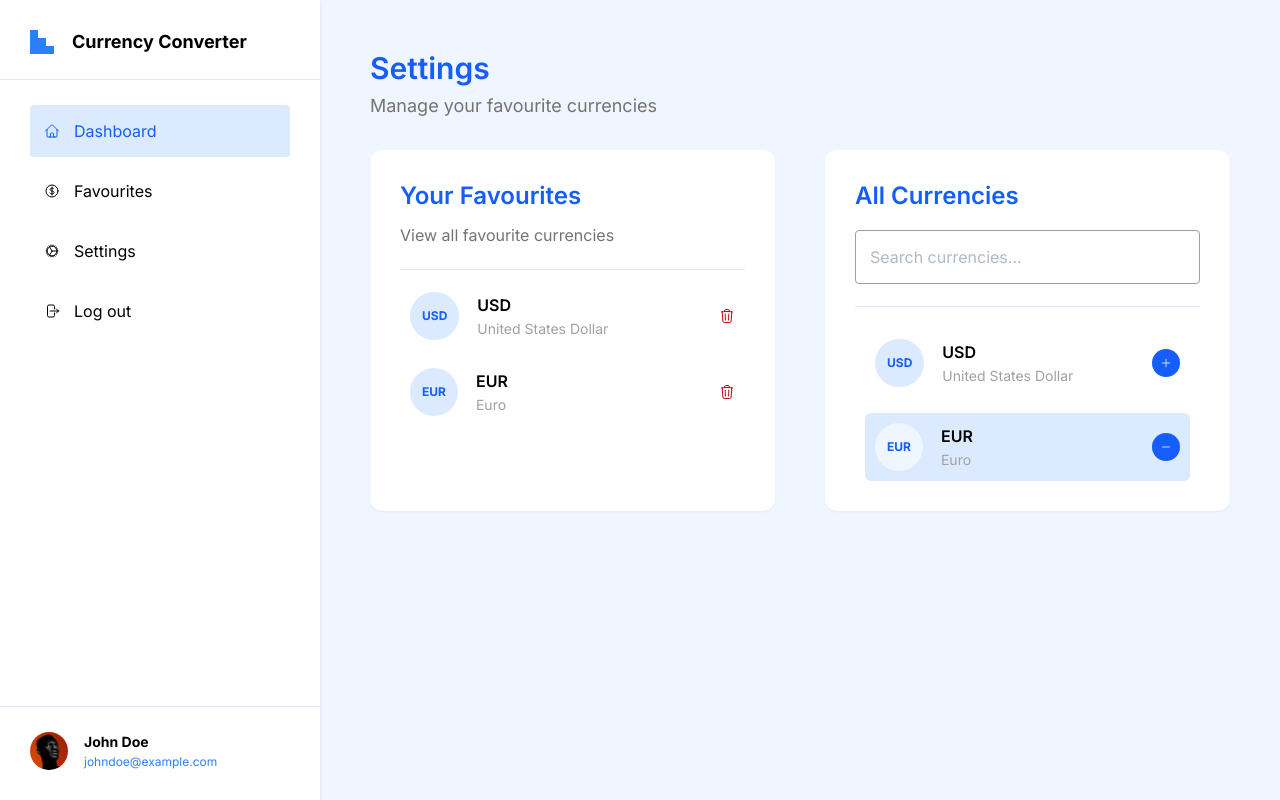
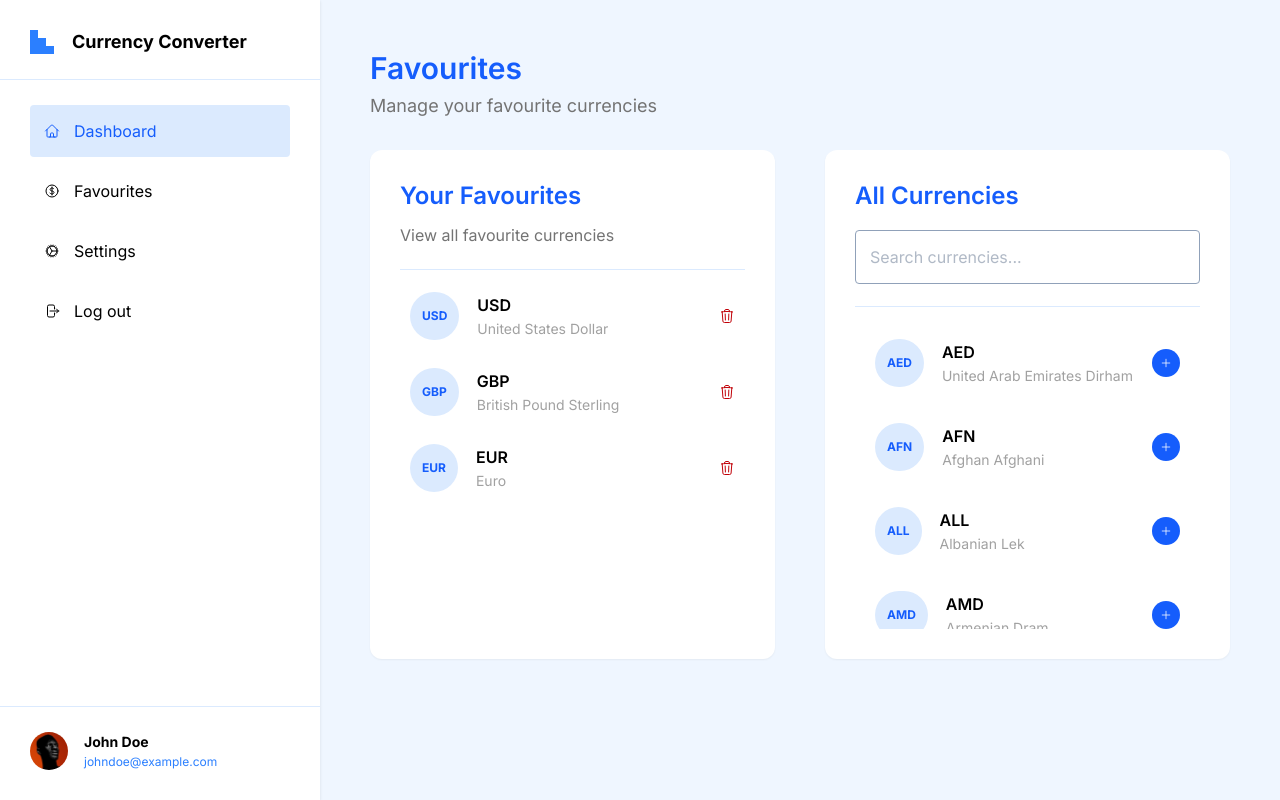
Before and after one commit to donsimon505/currency-converter, a React (Vite) app in the folder capstone/: page /favourites in a window 1280 px wide. Built offline with nearby package versions, Linux system fonts and the light colour scheme; no server answers.

Commit message:
Implementation of Favourites Feature

```diff
--- a/capstone/src/components/AllCurrenciesCard.jsx
+++ b/capstone/src/components/AllCurrenciesCard.jsx
@@ -1,5 +1,24 @@
 import { PlusIcon, MinusIcon } from "@heroicons/react/24/outline";
+import useCurrencyFavouriteStore from "../stores/useCurrencyFavouriteStore";
+import { getCurrencyData } from "../helpers/currencyHelper";
 function AllCurrenciesCard() {
+  const {
+    allCurrencies,
+    favouriteCurrencies,
+    addFavourite,
+    removeFavourite,
+    searchTerm,
+    setSearchTerm,
+  } = useCurrencyFavouriteStore();
+
+  const filteredCurrencies = allCurrencies.filter((currencyCode) => {
+    const data = getCurrencyData(currencyCode);
+    return (
+      currencyCode.toLowerCase().includes(searchTerm.toLowerCase()) ||
+      data.name.toLowerCase().includes(searchTerm.toLowerCase())
+    );
+  });
+
   return (
     <>
       <div className="settings-card flex flex-col w-full p-[20px] md:p-[30px] gap-[22px] bg-white rounded-xl shadow-xs">
@@ -9,45 +28,53 @@ function AllCurrenciesCard() {
           </h1>
           <input
             type="text"
-            id="fullname"
             placeholder="Search currencies..."
+            value={searchTerm}
+            onChange={(e) => setSearchTerm(e.target.value)}
             className="w-full p-[14px] border text-slate-500 border-slate-400 focus:border-black rounded focus:shadow-sm text-sm md:text-base"
           />
         </div>
         <hr className="text-blue-100" />
-        <div className="currency-list flex flex-col gap-[16px] px-[10px]">
-          <div className="currency flex flex-row w-full justify-between items-center">
+        <div className="currency-list flex flex-col gap-[16px] px-[10px] h-[300px] overflow-y-auto">
+          {filteredCurrencies.map((currencyCode) => {
+            const isFavourite = favouriteCurrencies.includes(currencyCode);
+            const data = getCurrencyData(currencyCode);
+
+            return (
+              <div
+                key={currencyCode}
+                className={`${
+                  isFavourite ? "currency-selected" : "currency"
+                } flex flex-row w-full justify-between items-center`}
+              >
                 <div className="flex flex-row items-center gap-[18px]">
-              <div className="avatar flex flex-col text-center items-center rounded-full px-3 py-4">
-                <h4 className="text-xs font-bold text-blue-600 self-center">
-                  USD
+                  <div className="avatar flex flex-col text-center items-center rounded-full px-3 py-4 bg-blue-100">
+                    <h4 className="text-xs font-bold text-blue-600">
+                      {currencyCode}
                     </h4>
                   </div>
                   <div className="flex flex-col gap-[2px]">
-                <h3 className="text-base font-semibold">USD</h3>
-                <p className="text-sm text-neutral-400">United States Dollar</p>
+                    <h3 className="text-base font-semibold">{currencyCode}</h3>
+                    <p className="text-sm text-neutral-400">{data.name}</p>
                   </div>
                 </div>
-            <div className="bg-blue-600 p-2 rounded-full">
+                <div
+                  className="p-2 rounded-full bg-blue-600 cursor-pointer"
+                  onClick={() =>
+                    isFavourite
+                      ? removeFavourite(currencyCode)
+                      : addFavourite(currencyCode)
+                  }
+                >
+                  {isFavourite ? (
+                    <MinusIcon className="size-3 text-white" />
+                  ) : (
                     <PlusIcon className="size-3 text-white" />
+                  )}
                 </div>
               </div>
-          <div className="currency-selected flex flex-row w-full justify-between items-center">
-            <div className="flex flex-row items-center gap-[18px]">
-              <div className="avatar flex flex-col text-center items-center rounded-full px-3 py-4">
-                <h4 className="text-xs font-bold text-blue-600 self-center">
-                  EUR
-                </h4>
-              </div>
-              <div className="flex flex-col gap-[2px]">
-                <h3 className="text-base font-semibold">EUR</h3>
-                <p className="text-sm text-neutral-400">Euro</p>
-              </div>
-            </div>
-            <div className="bg-blue-600 p-2 rounded-full">
-              <MinusIcon className="size-3 text-white" />
-            </div>
-          </div>
+            );
+          })}
         </div>
       </div>
     </>
--- a/capstone/src/components/Converter.jsx
+++ b/capstone/src/components/Converter.jsx
@@ -128,8 +128,9 @@ function Converter() {
             </h3>
             <div className="flex flex-col gap-[10px]">
               <div className="flex flex-col gap-[7px]">
-                <h1 className="text-blue-600 font-semibold text-4xl md:text-5xl tracking-wide">
-                  {getCurrencyData(toCurrency).symbol} {result}
+                <h1 className="text-blue-600 font-semibold text-4xl md:text-5xl tracking-wider">
+                  {getCurrencyData(toCurrency).symbol}
+                  {result.toLocaleString("en-GB")}
                 </h1>
                 <p className="text-neutral-500 text-md">
                   1 {fromCurrency} = {rate?.toFixed(4)} {toCurrency}
--- a/capstone/src/components/FavouriteCurrenciesCard.jsx
+++ b/capstone/src/components/FavouriteCurrenciesCard.jsx
@@ -1,5 +1,9 @@
 import { TrashIcon } from "@heroicons/react/24/outline";
+import useCurrencyFavouriteStore from "../stores/useCurrencyFavouriteStore";
+import { getCurrencyData } from "../helpers/currencyHelper";
 function FavouriteCurrenciesCard() {
+  const { favouriteCurrencies, removeFavourite } = useCurrencyFavouriteStore();
+
   return (
     <>
       <div className="settings-card flex flex-col w-full p-[20px] md:p-[30px] gap-[22px] bg-white rounded-xl shadow-xs">
@@ -13,34 +17,37 @@ function FavouriteCurrenciesCard() {
         </div>
         <hr className="text-blue-100" />
         <div className="favourite-list flex flex-col gap-[28px] px-[10px]">
-          <div className="favourite-item flex flex-row w-full justify-between items-center">
+          {favouriteCurrencies.length === 0 ? (
+            <p className="text-neutral-400 text-sm">No favourites added yet</p>
+          ) : (
+            favouriteCurrencies.map((currencyCode) => {
+              const data = getCurrencyData(currencyCode);
+              return (
+                <div
+                  key={currencyCode}
+                  className="favourite-item flex flex-row w-full justify-between items-center"
+                >
                   <div className="flex flex-row items-center gap-[18px]">
                     <div className="bg-blue-100 flex flex-col text-center items-center rounded-full px-3 py-4">
-                <h4 className="text-xs font-bold text-blue-600 self-center">
-                  USD
+                      <h4 className="text-xs font-bold text-blue-600">
+                        {currencyCode}
                       </h4>
                     </div>
                     <div className="flex flex-col gap-[2px]">
-                <h3 className="text-base font-semibold">USD</h3>
-                <p className="text-sm text-neutral-400">United States Dollar</p>
+                      <h3 className="text-base font-semibold">
+                        {currencyCode}
+                      </h3>
+                      <p className="text-sm text-neutral-400">{data.name}</p>
                     </div>
                   </div>
-            <TrashIcon className="size-4 text-red-700" />
+                  <TrashIcon
+                    className="size-4 text-red-700 cursor-pointer"
+                    onClick={() => removeFavourite(currencyCode)}
+                  />
                 </div>
-          <div className="favourite-item flex flex-row w-full justify-between items-center">
-            <div className="flex flex-row items-center gap-[18px]">
-              <div className="bg-blue-100 flex flex-col text-center items-center rounded-full px-3 py-4">
-                <h4 className="text-xs font-bold text-blue-600 self-center">
-                  EUR
-                </h4>
-              </div>
-              <div className="flex flex-col gap-[2px]">
-                <h3 className="text-base font-semibold">EUR</h3>
-                <p className="text-sm text-neutral-400">Euro</p>
-              </div>
-            </div>
-            <TrashIcon className="size-4 text-red-700" />
-          </div>
+              );
+            })
+          )}
         </div>
       </div>
     </>
--- a/capstone/src/components/Favourites.jsx
+++ b/capstone/src/components/Favourites.jsx
@@ -17,7 +17,7 @@ function Favourites() {
           >
             <div className="flex flex-col gap-[6px] text-center lg:text-left">
               <h1 className="text-4xl lg:text-3xl font-semibold text-blue-600">
-                Settings
+                Favourites
               </h1>
               <p className="text-base md:text-lg font-normal text-neutral-500">
                 Manage your favourite currencies
--- /dev/null
+++ b/capstone/src/stores/useCurrencyFavouriteStore.js
@@ -0,0 +1,29 @@
+import { create } from "zustand";
+import currencies from "../currencies.json";
+
+const useCurrencyFavouriteStore = create((set, get) => ({
+  allCurrencies: Object.keys(currencies),
+  favouriteCurrencies: ["USD", "GBP", "EUR"],
+
+  searchTerm: "",
+
+  setSearchTerm: (term) => set({ searchTerm: term }),
+
+  addFavourite: (currencyCode) => {
+    const { favouriteCurrencies } = get();
+    if (!favouriteCurrencies.includes(currencyCode)) {
+      set({ favouriteCurrencies: [...favouriteCurrencies, currencyCode] });
+    }
+  },
+
+  removeFavourite: (currencyCode) => {
+    const { favouriteCurrencies } = get();
+    set({
+      favouriteCurrencies: favouriteCurrencies.filter(
+        (code) => code !== currencyCode
+      ),
+    });
+  },
+}));
+
+export default useCurrencyFavouriteStore;
--- a/capstone/src/stores/useCurrencyStore.js
+++ b/capstone/src/stores/useCurrencyStore.js
@@ -45,7 +45,7 @@ const useCurrencyStore = create((set, get) => ({
       }
     } catch (err) {
       set({
-        error: err.message || "Error Fetching Exchange from Provider",
+        error: "Error Fetching Exchange from Provider",
         loading: false,
       });
     }
```
Lines whose indentation alone changed are shown as unchanged.
